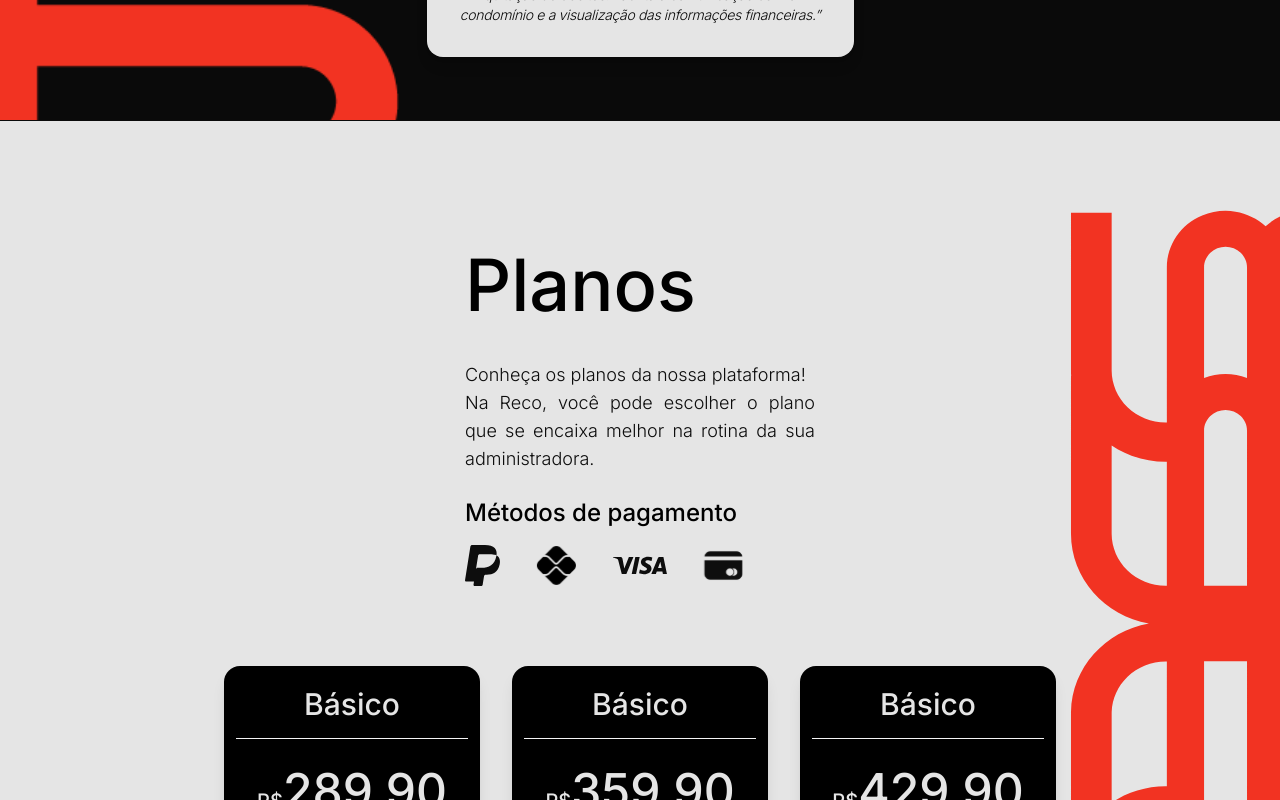
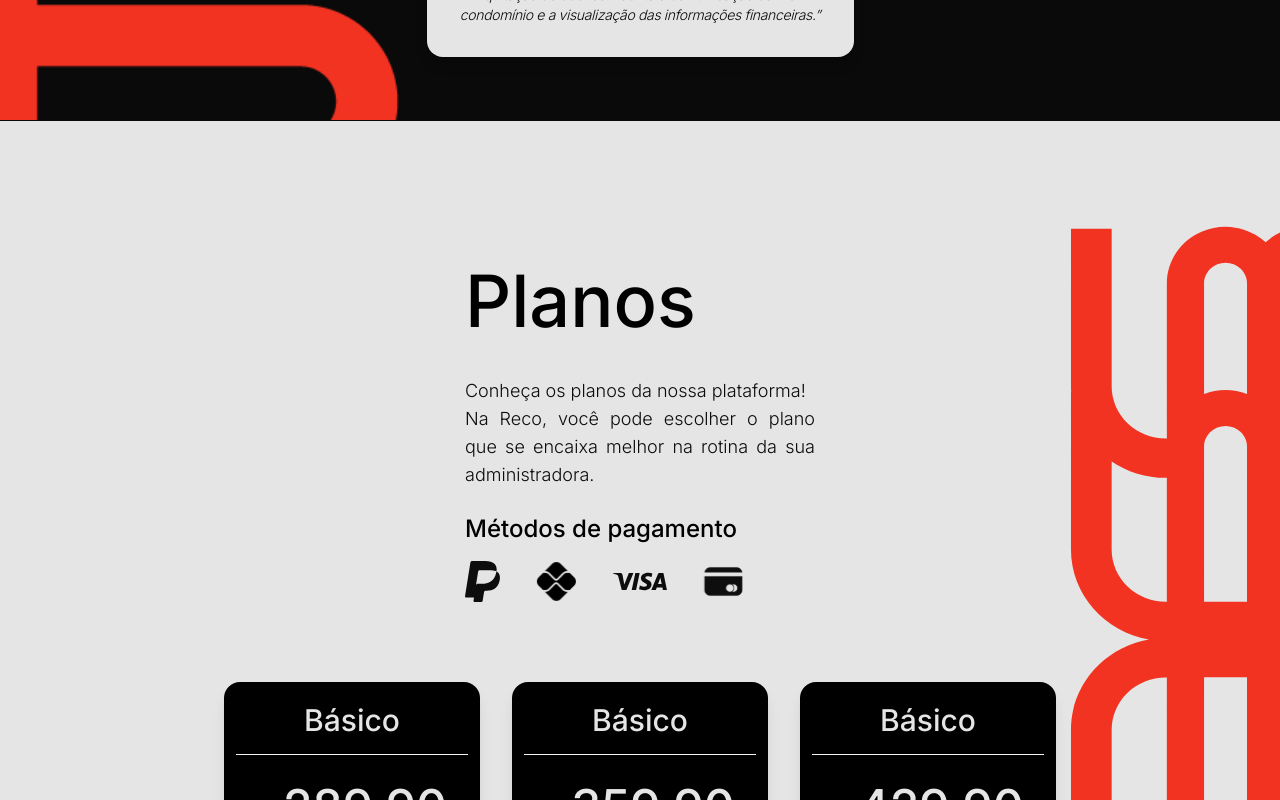
Before and after one commit to fpeduu/reco, a Next.js app in the folder nextjs_frontend/: page / in a window 1280 px wide. Shown: the part 3100-3900 px from the top of the page. Built offline with nearby package versions, Linux system fonts and the light colour scheme; no server answers.

Commit message:
updates on plans section

```diff
--- a/nextjs_frontend/src/app/page.tsx
+++ b/nextjs_frontend/src/app/page.tsx
@@ -164,7 +164,7 @@ export default function Home() {
       </section>
       {/* PRICING SECTION */}
       <section id="pricing" className="w-full max-h-fit bg-neutral-200">
-        <div className="flex flex-wrap items-center justify-center gap-20 px-16 py-32 bg-[url(/images/grafismo1.svg)] bg-no-repeat bg-right-bottom md:bg-right">
+        <div className="flex flex-wrap items-center justify-center gap-20 px-16 py-36 bg-[url(/images/grafismo1.svg)] bg-no-repeat bg-right-bottom md:bg-right">
           <div className="w-[350px]">
             <h2 className="mb-10 text-7xl text-justify font-medium">Planos</h2>
             <p className="text-justify text-lg text-secondary font-light">
```
